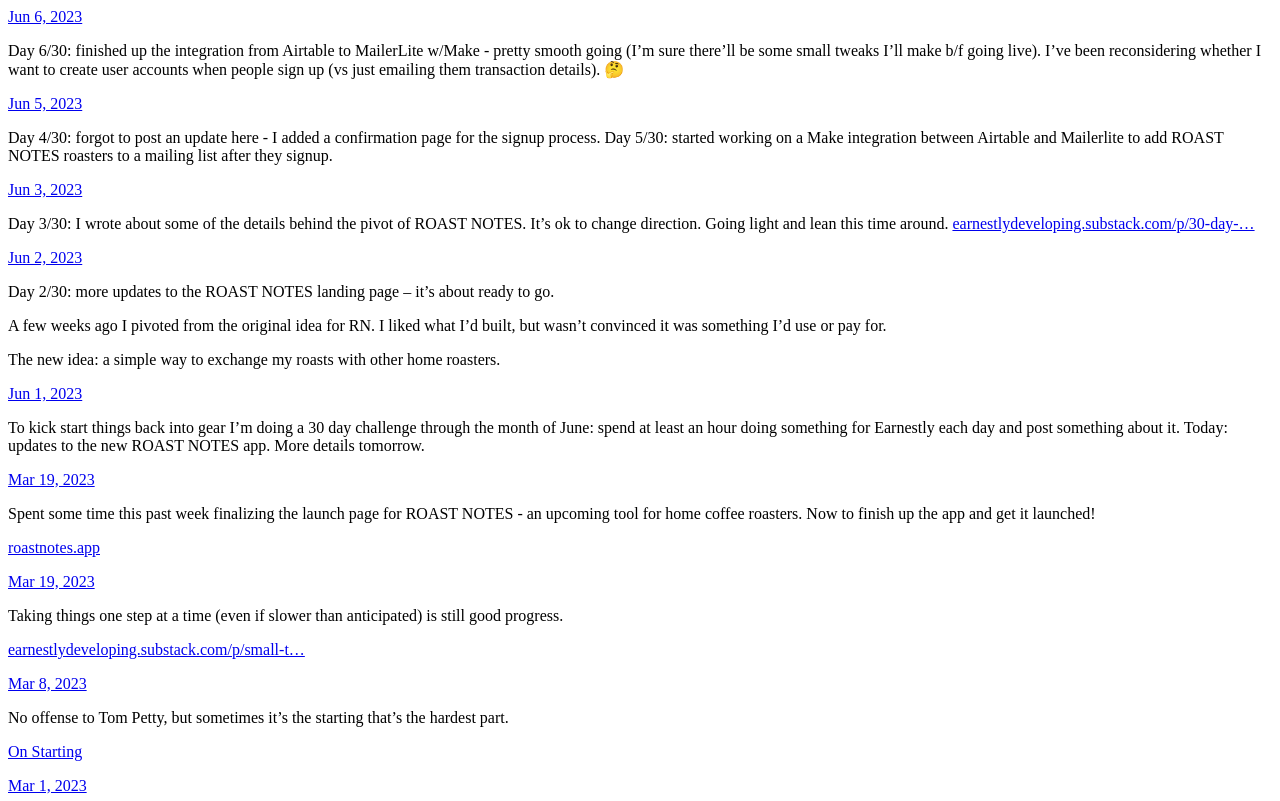
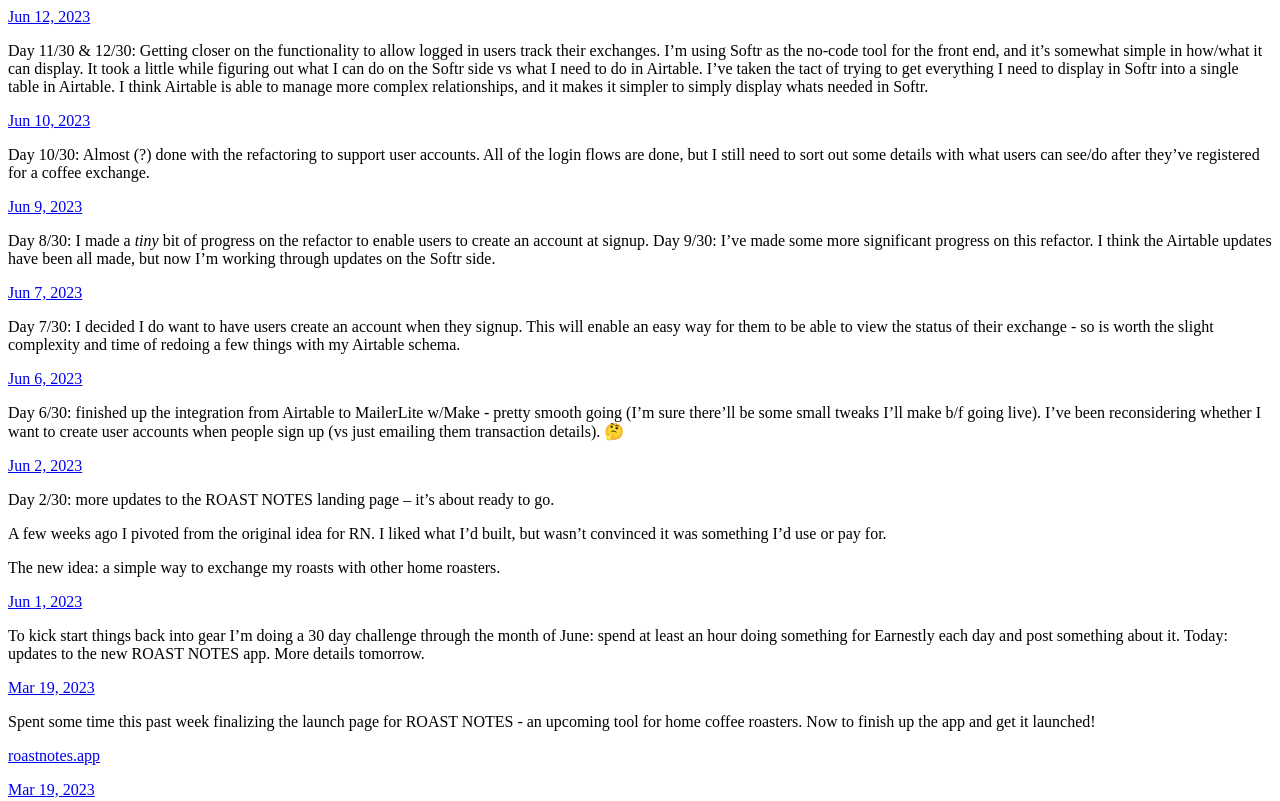
Before and after one commit to EarnestlyDev/microblog, a plain HTML site: page index.html in a window 1280 px wide. Shown: the top 801 px of the page. Drawn offline with Linux system fonts and the light colour scheme.

Commit message:
Archiving from Micro.blog.

```diff
--- a/index.html
+++ b/index.html
@@ -25,10 +25,10 @@
 	  <div class="h-entry">
 
 
-		<a href="https://earnestly.dev/2023/06/06/day-finished-up.html" class="u-url"><time class="dt-published" datetime="2023-06-06 21:23:11 -0500">Jun 6, 2023</time></a>
+		<a href="https://earnestly.dev/2023/06/12/day-getting-closer.html" class="u-url"><time class="dt-published" datetime="2023-06-12 22:36:04 -0500">Jun 12, 2023</time></a>
 
 		<div class="e-content">
-			 <p>Day 6/30: finished up the integration from Airtable to MailerLite w/Make - pretty smooth going (I&rsquo;m sure there&rsquo;ll be some small tweaks I&rsquo;ll make b/f going live). I&rsquo;ve been reconsidering whether I want to create user accounts when people sign up (vs just emailing them transaction details). 🤔</p>
+			 <p>Day 11/30 &amp; 12/30: Getting closer on the functionality to allow logged in users track their exchanges. I&rsquo;m using Softr as the no-code tool for the front end, and it&rsquo;s somewhat simple in how/what it can display. It took a little while figuring out what I can do on the Softr side vs what I need to do in Airtable. I&rsquo;ve taken the tact of trying to get everything I need to display in Softr into a single table in Airtable. I think Airtable is able to manage more complex relationships, and it makes it simpler to simply display whats needed in Softr.</p>
 
 		</div>
 	  </div>
@@ -36,11 +36,10 @@
 	  <div class="h-entry">
 
 
-		<a href="https://earnestly.dev/2023/06/05/day-forgot-to.html" class="u-url"><time class="dt-published" datetime="2023-06-05 21:51:52 -0500">Jun 5, 2023</time></a>
+		<a href="https://earnestly.dev/2023/06/10/day-almost-done.html" class="u-url"><time class="dt-published" datetime="2023-06-10 21:06:00 -0500">Jun 10, 2023</time></a>
 
 		<div class="e-content">
-			 <p>Day 4/30: forgot to post an update here - I added a confirmation page for the signup process.
-Day 5/30: started working on a Make integration between Airtable and Mailerlite to add ROAST NOTES roasters to a mailing list after they signup.</p>
+			 <p>Day 10/30: Almost (?) done with the refactoring to support user accounts. All of the login flows are done, but I still need to sort out some details with what users can see/do after they&rsquo;ve registered for a coffee exchange.</p>
 
 		</div>
 	  </div>
@@ -48,11 +47,33 @@ Day 5/30: started working on a Make integration between Airtable and Mailerlite
 	  <div class="h-entry">
 
 
-		<a href="https://earnestly.dev/2023/06/03/day-i-wrote.html" class="u-url"><time class="dt-published" datetime="2023-06-03 09:03:11 -0500">Jun 3, 2023</time></a>
+		<a href="https://earnestly.dev/2023/06/09/day-i-made.html" class="u-url"><time class="dt-published" datetime="2023-06-09 21:50:35 -0500">Jun 9, 2023</time></a>
 
 		<div class="e-content">
-			 <p>Day 3/30: I wrote about some of the details behind the pivot of ROAST NOTES. It&rsquo;s ok to change direction. Going light and lean this time around.
-<a href="https://earnestlydeveloping.substack.com/p/30-day-challenge-june?sd=pf">earnestlydeveloping.substack.com/p/30-day-&hellip;</a></p>
+			 <p>Day 8/30: I made a <em>tiny</em> bit of progress on the refactor to enable users to create an account at signup.
+Day 9/30: I&rsquo;ve made some more significant progress on this refactor. I think the Airtable updates have been all made, but now I&rsquo;m working through updates on the Softr side.</p>
+
+		</div>
+	  </div>
+
+	  <div class="h-entry">
+
+
+		<a href="https://earnestly.dev/2023/06/07/day-i-decided.html" class="u-url"><time class="dt-published" datetime="2023-06-07 21:39:30 -0500">Jun 7, 2023</time></a>
+
+		<div class="e-content">
+			 <p>Day 7/30: I decided I do want to have users create an account when they signup. This will enable an easy way for them to be able to view the status of their exchange - so is worth the slight complexity and time of redoing a few things with my Airtable schema.</p>
+
+		</div>
+	  </div>
+
+	  <div class="h-entry">
+
+
+		<a href="https://earnestly.dev/2023/06/06/day-finished-up.html" class="u-url"><time class="dt-published" datetime="2023-06-06 21:23:11 -0500">Jun 6, 2023</time></a>
+
+		<div class="e-content">
+			 <p>Day 6/30: finished up the integration from Airtable to MailerLite w/Make - pretty smooth going (I&rsquo;m sure there&rsquo;ll be some small tweaks I&rsquo;ll make b/f going live). I&rsquo;ve been reconsidering whether I want to create user accounts when people sign up (vs just emailing them transaction details). 🤔</p>
 
 		</div>
 	  </div>
```
